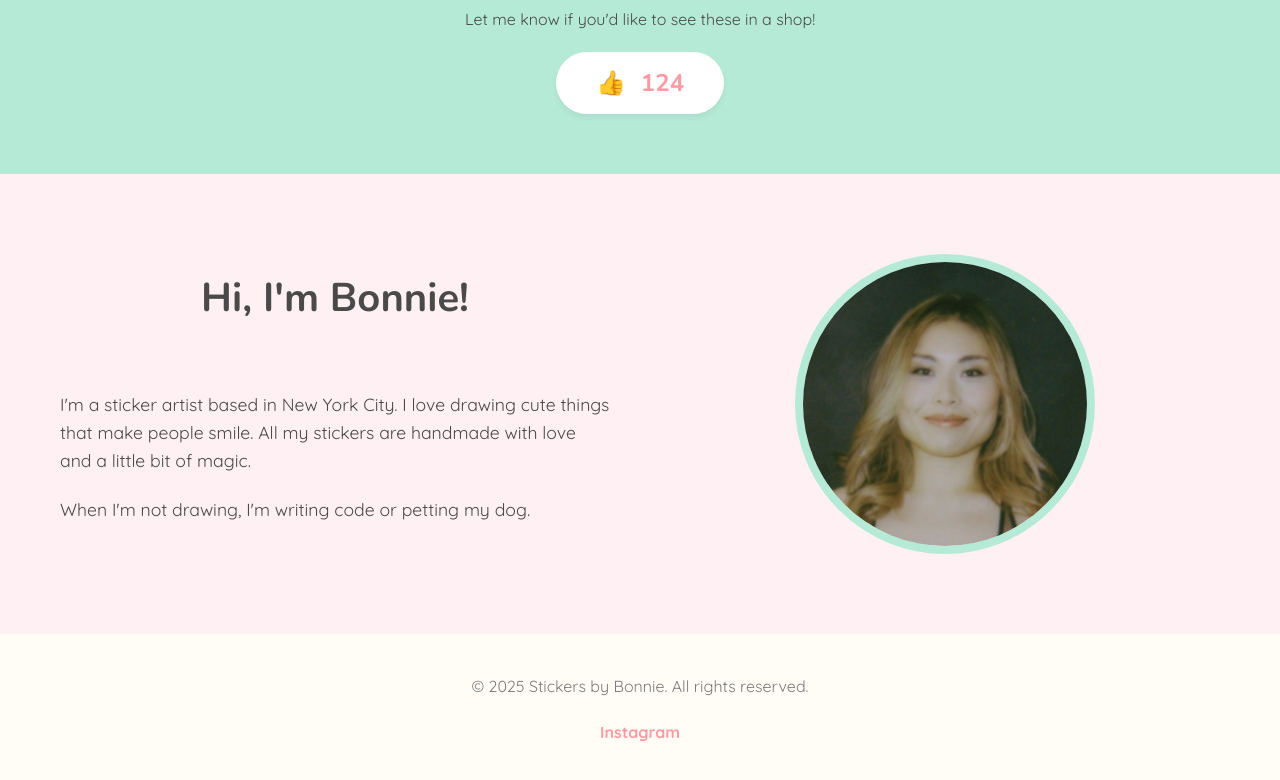
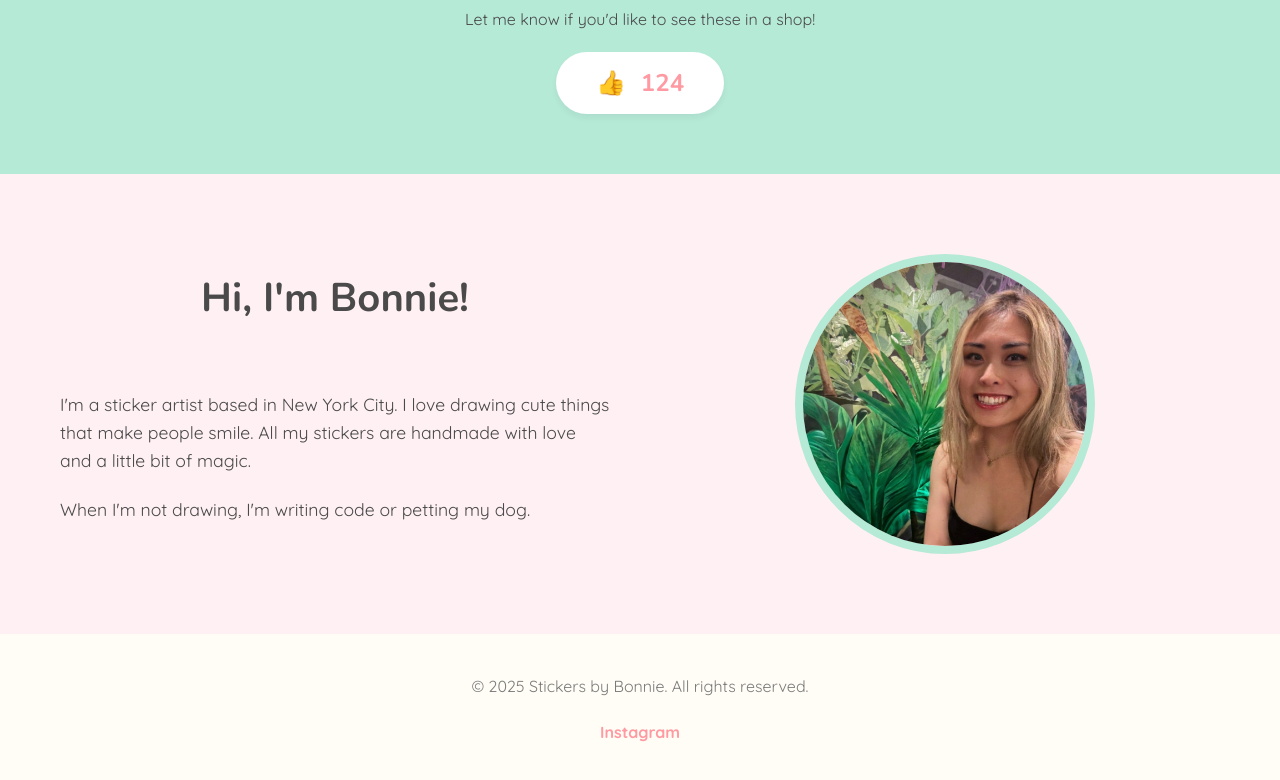
Before and after one commit to cbonnie-fun/stickers-by-bonnie, a website built with Vite: page index.html in a window 1280 px wide. Shown: the part 1815-2595 px from the top of the page. Built offline with nearby package versions, Linux system fonts and the light colour scheme.

Commit message:
feat: configure GitHub Pages deployment and update avatar image.

```diff
--- a/index.html
+++ b/index.html
@@ -104,7 +104,7 @@
         </div>
         <div class="about-image">
           <div class="avatar-circle">
-            <img src="/assets/bonnie.png" alt="Bonnie">
+            <img src="/assets/bonnie_new.png" alt="Bonnie">
           </div>
         </div>
       </div>
```
Also changed, not shown: .github/workflows/deploy.yml (added), public/assets/bonnie_new.png (added), 1 other file.
